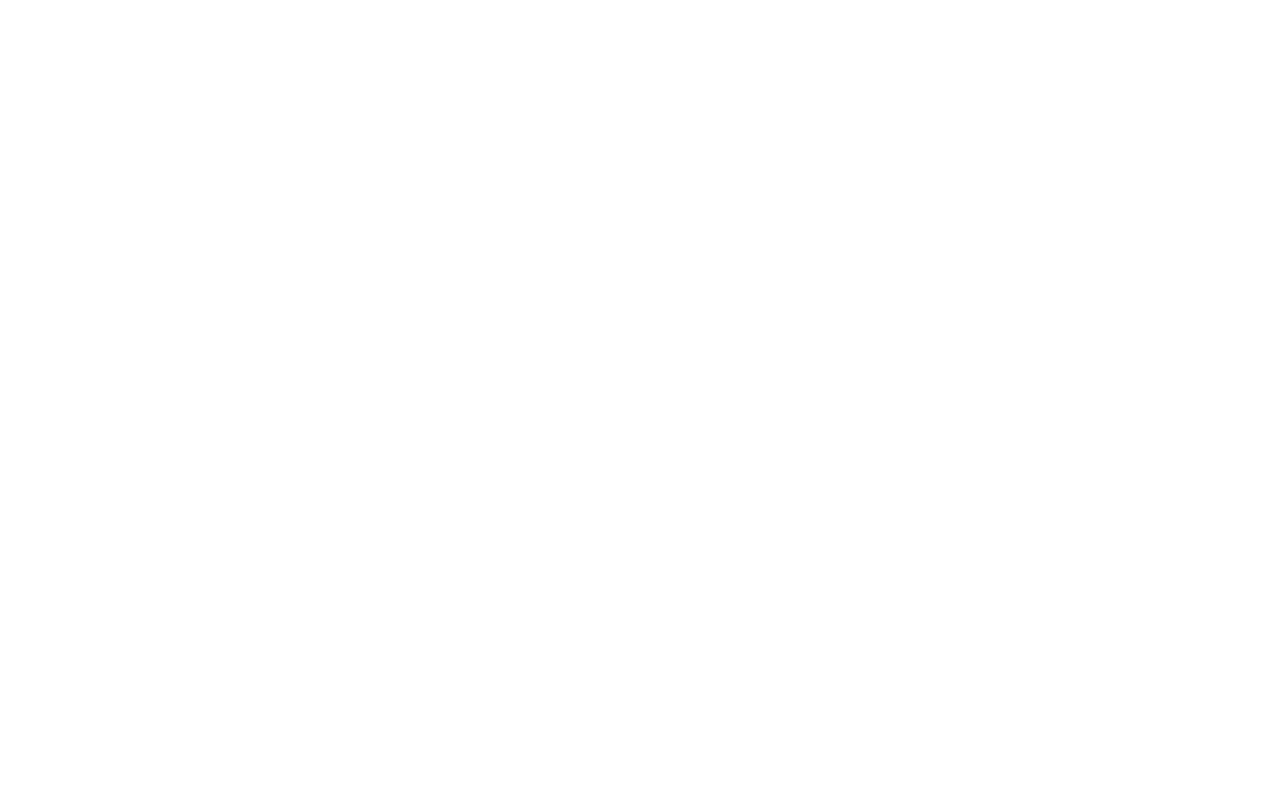
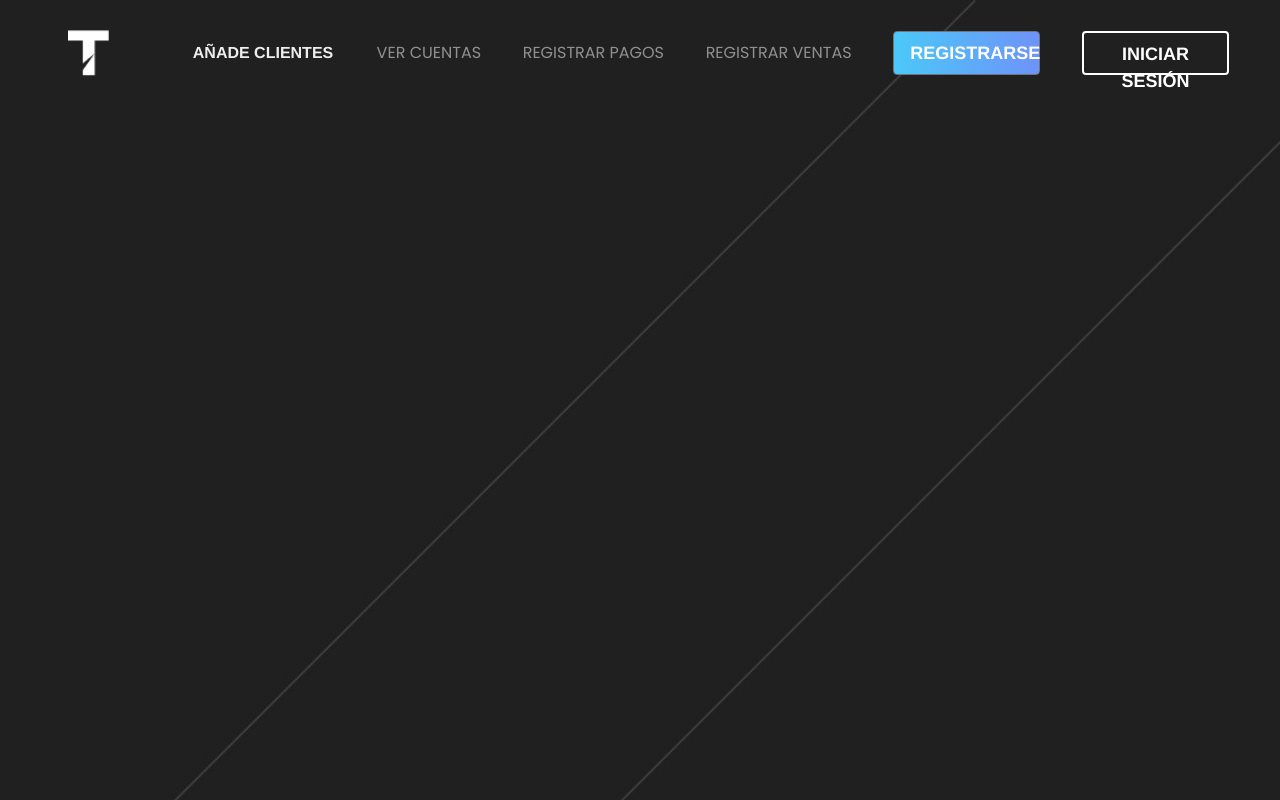
Before and after one commit to sadaakisz/TeamMatch_WebApp_v2, a Vue app: page /template in a window 1280 px wide. Built offline with nearby package versions, Linux system fonts and the light colour scheme.

Commit message:
Avance en el template.

```diff
--- /dev/null
+++ b/src/components/RightTemplate.vue
@@ -0,0 +1,109 @@
+<template>
+  <b-navbar class="navbar navbar-dark bg-transparent">
+    <b-navbar-nav id="nav-text">
+      <b-navbar-brand href="#">
+        <img src="../assets/TeamMatchLogo.png" class="d-inline-block align-top nav-logo" style="width: 41px; height: auto" alt="TeamMatch">
+      </b-navbar-brand>
+      <b-nav-item class="text-primary">
+        <span class="text active">AÑADE CLIENTES</span>
+      </b-nav-item>
+      <b-nav-item>VER CUENTAS</b-nav-item>
+      <b-nav-item>REGISTRAR PAGOS</b-nav-item>
+      <b-nav-item>REGISTRAR VENTAS</b-nav-item>
+      <b-nav-item>
+        <b-button size="lg" class="nav-btn-registrarse">
+          <p class="text">REGISTRARSE</p>
+        </b-button>
+      </b-nav-item>
+      <b-nav-item>
+        <b-button size="lg" class="nav-btn-iniciar">
+          <p class="text">INICIAR SESIÓN</p>
+        </b-button>
+      </b-nav-item>
+    </b-navbar-nav>
+  </b-navbar>
+</template>
+
+<script>
+export default {
+  name: "RightTemplate"
+}
+</script>
+
+<style lang="scss">
+body {
+  height: 100%;
+  display: grid;
+  background-image: url("../assets/bg.jpeg");
+  background-repeat: no-repeat;
+  background-attachment: fixed;
+  background-size: cover;
+}
+.text {
+  position: relative;
+  font-family: Gilroy ☞, Avenir, Helvetica, Arial, sans-serif;
+  font-size: 0.9em;
+  -webkit-font-smoothing: antialiased;
+  -moz-osx-font-smoothing: grayscale;
+  text-align: center;
+  font-weight: 700;
+  color: #fff;
+  margin: auto;
+}
+.navbar {
+  display: flex;
+  justify-content: center;
+  align-items: center;
+  top: 30px;
+  margin: 0 auto;
+  height: 3.6vw;
+  width: 100vw;
+}
+
+#nav-text > * {
+  margin-left: 2vw;
+  display: grid;
+  place-items: center;
+}
+.text-primary {
+  //background-image: url("../assets/ActiveTab.png");
+  background-size: 12vw auto;
+  background-repeat: no-repeat;
+  background-origin: border-box;
+  background-position: center 1.4em;
+  width: 12em;
+  .active {
+    color: #eee;
+    font-size: 1em;
+    position: relative;
+    left: 1em;
+  }
+}
+.nav-btn-registrarse {
+  transition: 0.3s;
+  width: 11.5vw;
+  height: 3.5vw;
+  border-radius: 4px;
+  background: linear-gradient(90deg, #4bc8f8 0%, #6e93f9 100%);
+}
+
+.nav-btn-registrarse:hover {
+  border: 3px solid #648dff;
+  background: transparent;
+}
+
+.nav-btn-iniciar {
+  transition: 0.3s;
+  width: 11.5vw;
+  height: 3.5vw;
+  border: 2px solid #fff;
+  border-radius: 4px;
+  background: transparent;
+}
+
+.nav-btn-iniciar:hover {
+  border-radius: 4px;
+  border: none;
+  background: linear-gradient(90deg, #4d56d1 0%, #da71ff 100%);
+}
+</style>
--- a/src/router/index.js
+++ b/src/router/index.js
@@ -34,6 +34,11 @@
     name: 'FindTeam',
     component: () => import('../components/FindTeam/FindTeam.vue')
   },
+  {
+    path: '/template',
+    name: 'Template',
+    component: () => import('../components/RightTemplate.vue')
+  },
 ]
 
 const router = new VueRouter({
```
Also changed, not shown: src/assets/bg.jpeg (added).
